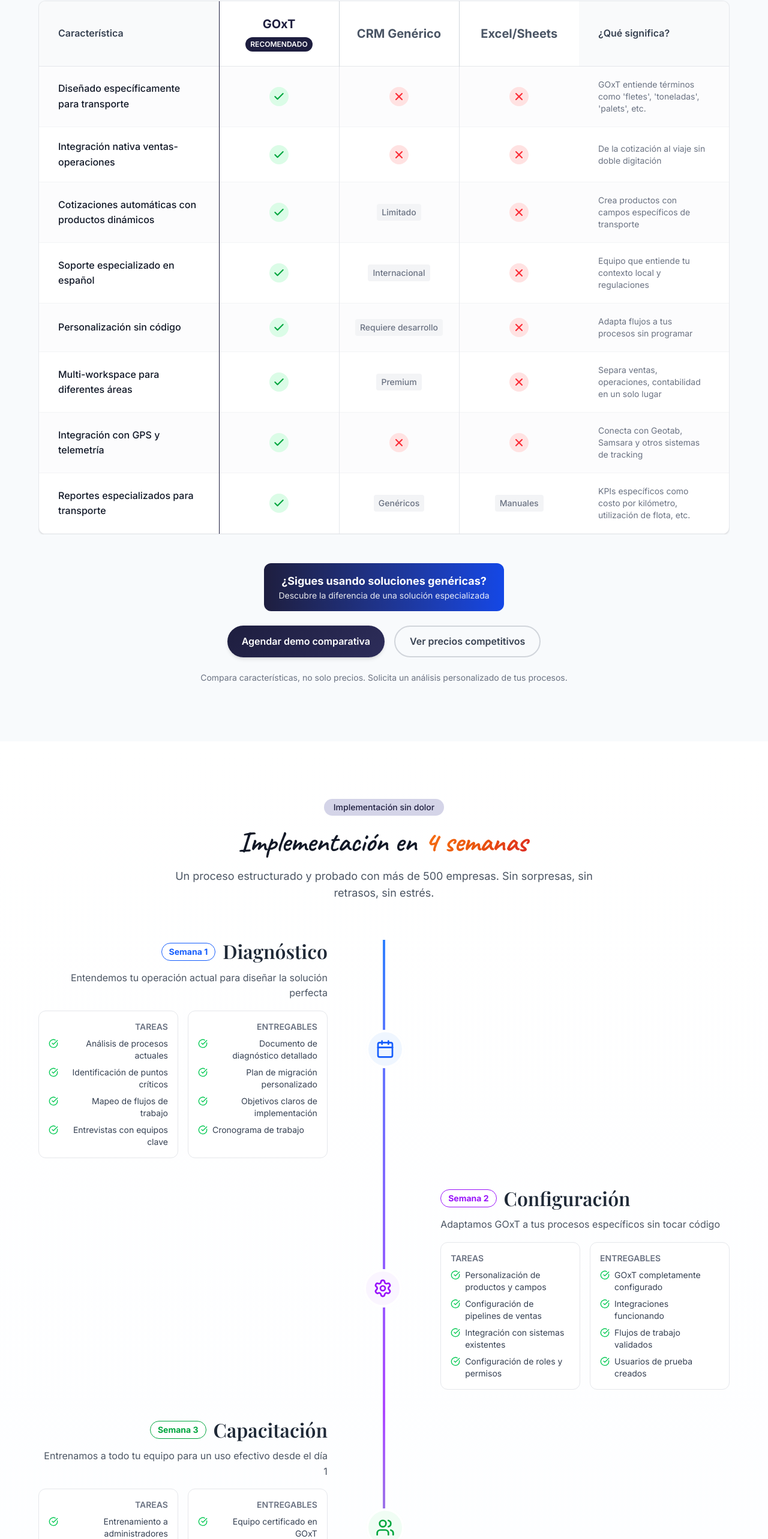
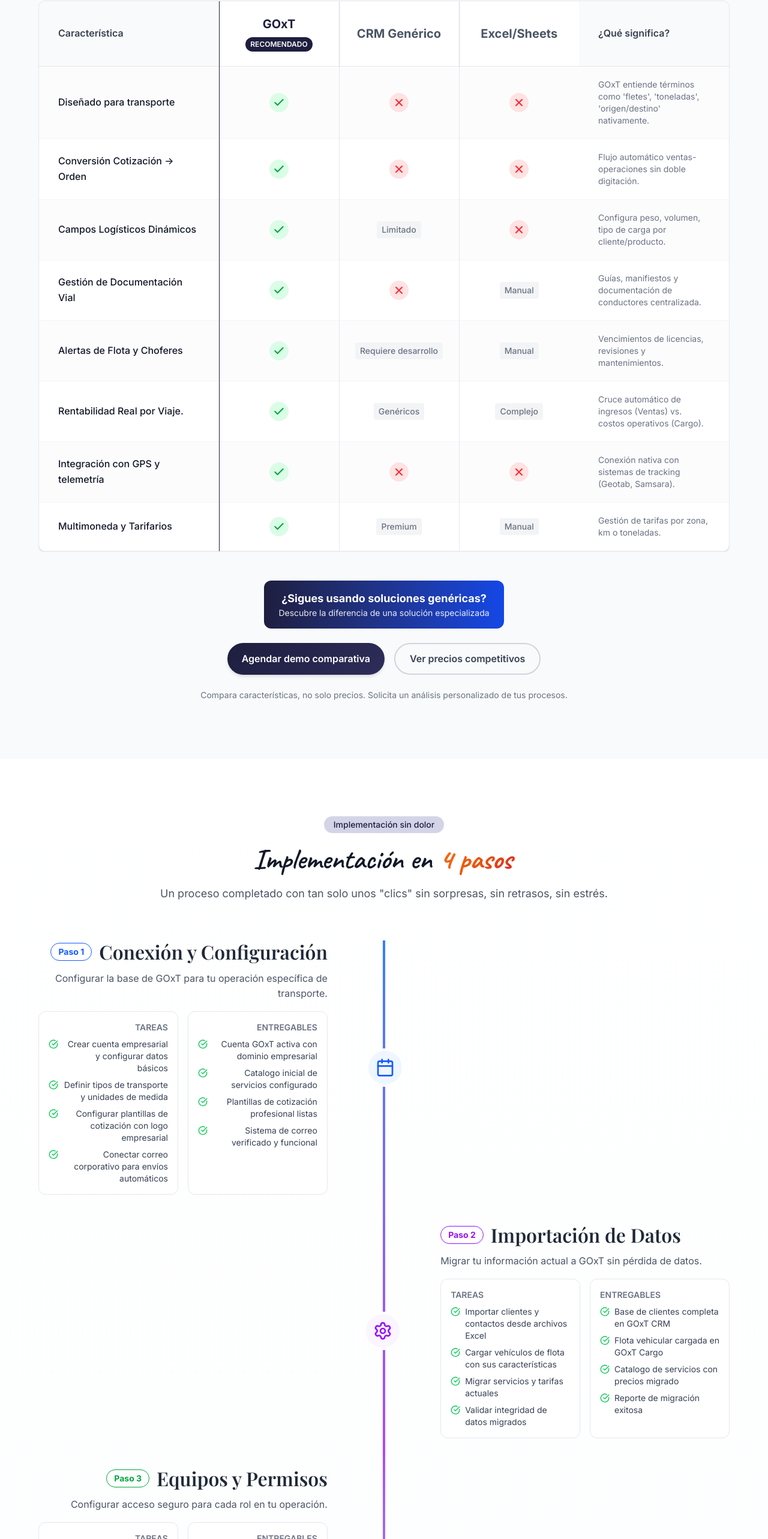
Before and after one commit to KevinCollio27/goxt-website, a Next.js app: page / in a window 1280 px wide. Shown: the part 3110-5676 px from the top of the page at 60% size. Built offline with nearby package versions, Linux system fonts and the light colour scheme.

Commit message:
Cambios Modificados de Secciones de Comparacion e Implementacion

```diff
--- a/src/components/sections/ComparisonSection.tsx
+++ b/src/components/sections/ComparisonSection.tsx
@@ -13,60 +13,60 @@
 
 const comparisonData: ComparisonItem[] = [
     {
-        feature: "Diseñado específicamente para transporte",
+        feature: "Diseñado para transporte",
         goxt: true,
         genericCrm: false,
         excel: false,
-        explanation: "GOxT entiende términos como 'fletes', 'toneladas', 'palets', etc."
+        explanation: "GOxT entiende términos como 'fletes', 'toneladas', 'origen/destino' nativamente."
     },
     {
-        feature: "Integración nativa ventas-operaciones",
+        feature: "Conversión Cotización -> Orden",
         goxt: true,
         genericCrm: false,
         excel: false,
-        explanation: "De la cotización al viaje sin doble digitación"
+        explanation: "Flujo automático ventas-operaciones sin doble digitación."
     },
     {
-        feature: "Cotizaciones automáticas con productos dinámicos",
+        feature: "Campos Logísticos Dinámicos",
         goxt: true,
         genericCrm: "Limitado",
         excel: false,
-        explanation: "Crea productos con campos específicos de transporte"
+        explanation: "Configura peso, volumen, tipo de carga por cliente/producto."
     },
     {
-        feature: "Soporte especializado en español",
+        feature: "Gestión de Documentación Vial",
         goxt: true,
-        genericCrm: "Internacional",
-        excel: false,
-        explanation: "Equipo que entiende tu contexto local y regulaciones"
+        genericCrm: false,
+        excel: "Manual",
+        explanation: "Guías, manifiestos y documentación de conductores centralizada."
     },
     {
-        feature: "Personalización sin código",
+        feature: "Alertas de Flota y Choferes",
         goxt: true,
         genericCrm: "Requiere desarrollo",
-        excel: false,
-        explanation: "Adapta flujos a tus procesos sin programar"
+        excel: "Manual",
+        explanation: "Vencimientos de licencias, revisiones y mantenimientos."
     },
     {
-        feature: "Multi-workspace para diferentes áreas",
+        feature: "Rentabilidad Real por Viaje.",
         goxt: true,
-        genericCrm: "Premium",
-        excel: false,
-        explanation: "Separa ventas, operaciones, contabilidad en un solo lugar"
+        genericCrm: "Genéricos",
+        excel: "Complejo",
+        explanation: "Cruce automático de ingresos (Ventas) vs. costos operativos (Cargo)."
     },
     {
         feature: "Integración con GPS y telemetría",
         goxt: true,
         genericCrm: false,
         excel: false,
-        explanation: "Conecta con Geotab, Samsara y otros sistemas de tracking"
+        explanation: "Conexión nativa con sistemas de tracking (Geotab, Samsara)."
     },
     {
-        feature: "Reportes especializados para transporte",
+        feature: "Multimoneda y Tarifarios",
         goxt: true,
-        genericCrm: "Genéricos",
-        excel: "Manuales",
-        explanation: "KPIs específicos como costo por kilómetro, utilización de flota, etc."
+        genericCrm: "Premium",
+        excel: "Manual",
+        explanation: "Gestión de tarifas por zona, km o toneladas."
     }
 ];
 
--- a/src/components/sections/ImplementationSection.tsx
+++ b/src/components/sections/ImplementationSection.tsx
@@ -17,82 +17,82 @@
 const implementationSteps: ImplementationStep[] = [
     {
         week: 1,
-        title: "Diagnóstico",
-        description: "Entendemos tu operación actual para diseñar la solución perfecta",
+        title: "Conexión y Configuración",
+        description: "Configurar la base de GOxT para tu operación específica de transporte.",
         color: "text-blue-600",
         bgColor: "bg-blue-50",
         Icon: Calendar,
         tasks: [
-            "Análisis de procesos actuales",
-            "Identificación de puntos críticos",
-            "Mapeo de flujos de trabajo",
-            "Entrevistas con equipos clave"
+            "Crear cuenta empresarial y configurar datos básicos",
+            "Definir tipos de transporte y unidades de medida",
+            "Configurar plantillas de cotización con logo empresarial",
+            "Conectar correo corporativo para envíos automáticos"
         ],
         deliverables: [
-            "Documento de diagnóstico detallado",
-            "Plan de migración personalizado",
-            "Objetivos claros de implementación",
-            "Cronograma de trabajo"
+            "Cuenta GOxT activa con dominio empresarial",
+            "Catalogo inicial de servicios configurado",
+            "Plantillas de cotización profesional listas",
+            "Sistema de correo verificado y funcional"
         ]
     },
     {
         week: 2,
-        title: "Configuración",
-        description: "Adaptamos GOxT a tus procesos específicos sin tocar código",
+        title: "Importación de Datos",
+        description: "Migrar tu información actual a GOxT sin pérdida de datos.",
         color: "text-purple-600",
         bgColor: "bg-purple-50",
         Icon: Settings,
         tasks: [
-            "Personalización de productos y campos",
-            "Configuración de pipelines de ventas",
-            "Integración con sistemas existentes",
-            "Configuración de roles y permisos"
+            "Importar clientes y contactos desde archivos Excel",
+            "Cargar vehículos de flota con sus características",
+            "Migrar servicios y tarifas actuales",
+            "Validar integridad de datos migrados"
         ],
         deliverables: [
-            "GOxT completamente configurado",
-            "Integraciones funcionando",
-            "Flujos de trabajo validados",
-            "Usuarios de prueba creados"
+            "Base de clientes completa en GOxT CRM",
+            "Flota vehicular cargada en GOxT Cargo",
+            "Catalogo de servicios con precios migrado",
+            "Reporte de migración exitosa"
         ]
     },
     {
         week: 3,
-        title: "Capacitación",
-        description: "Entrenamos a todo tu equipo para un uso efectivo desde el día 1",
+        title: "Equipos y Permisos",
+        description: "Configurar acceso seguro para cada rol en tu operación.",
         color: "text-green-600",
         bgColor: "bg-green-50",
         Icon: Users,
         tasks: [
-            "Entrenamiento a administradores",
-            "Talleres para equipos comerciales",
-            "Sesiones prácticas para operaciones",
-            "Capacitación en reportes y dashboards"
+            "Crear perfiles por rol (Ventas, Operaciones, Gerencia)",
+            "Invitar equipo comercial y operativo",
+            "Configurar permisos de acceso específicos",
+            "Realizar capacitación inicial por equipo"
         ],
         deliverables: [
-            "Equipo certificado en GOxT",
-            "Manuales personalizados",
-            "Videos tutoriales específicos",
-            "Plan de soporte continuo"
+            "Todos los usuarios con acceso activo",
+            "Matriz de permisos configurada",
+            "Capacitación básica completada",
+            "Soporte inicial de 1 semana activo"
         ]
     },
     {
         week: 4,
-        title: "Go Live",
-        description: "Implementación controlada con soporte total durante la transición",
+        title: "Go Live Inmediato",
+        description: "Operar al 100% con GOxT desde el primer día.",
         color: "text-orange-600",
         bgColor: "bg-orange-50",
         Icon: Rocket,
         tasks: [
-            "Migración segura de datos",
-            "Activación de todos los usuarios",
-            "Acompañamiento inicial en vivo",
-            "Monitoreo de primera semana"
+            "Generar primera cotización oficial con GOxT CRM",
+            "Crear órdenes de transporte desde cotizaciones aprobadas",
+            "Operar rutas con seguimiento en tiempo real",
+            "Generar facturación automática desde servicios"
         ],
         deliverables: [
-            "Sistema en producción",
-            "Datos históricos migrados",
-            "Soporte 24/7 activado",
-            "Plan de optimización continua"
+            "Primera cotización generada y enviada",
+            "Proceso cotización→operación validado",
+            "Dashboard operativo en tiempo real",
+            "Soporte premium activo para continuidad"
         ]
     }
 ];
@@ -121,7 +121,7 @@
                         style={{ fontFamily: "var(--font-handwritten), cursive" }}
                     >
                         Implementación en{" "}
-                        <span className="goxt-gradient-accent-text font-bold">4 semanas</span>
+                        <span className="goxt-gradient-accent-text font-bold">4 pasos</span>
                     </motion.h2>
 
                     <motion.p
@@ -131,7 +131,7 @@
                         transition={{ delay: 0.2 }}
                         className="text-lg text-[var(--goxt-gray-600)] max-w-3xl mx-auto"
                     >
-                        Un proceso estructurado y probado con más de 500 empresas. Sin sorpresas, sin
+                        Un proceso completado con tan solo unos "clics" sin sorpresas, sin
                         retrasos, sin estrés.
                     </motion.p>
                 </div>
@@ -157,7 +157,7 @@
                                 <div className={`w-1/2 ${isEven ? 'pr-16 text-right' : 'pl-16'}`}>
                                     <div className="inline-flex items-center gap-3 mb-3">
                                         <span className={`text-sm font-bold ${step.color} bg-white px-3 py-1 rounded-full border`}>
-                                            Semana {step.week}
+                                            Paso {step.week}
                                         </span>
                                         <h3 className="text-2xl font-bold text-[var(--goxt-gray-900)]">
                                             {step.title}
@@ -228,7 +228,7 @@
                                 <div>
                                     <div className="inline-flex items-center gap-2 mb-1">
                                         <span className={`text-xs font-bold ${step.color} bg-white px-2 py-1 rounded border`}>
-                                            Semana {step.week}
+                                            Paso {step.week}
                                         </span>
                                         <h3 className="text-xl font-bold text-[var(--goxt-gray-900)]">
                                             {step.title}
@@ -281,11 +281,11 @@
                         <div className="grid md:grid-cols-3 gap-8 mb-8">
                             <div className="text-center">
                                 <div className="text-3xl font-bold mb-2">100%</div>
-                                <div className="text-sm opacity-90">Implementaciones exitosas</div>
+                                <div className="text-sm opacity-90">De Confiabilidad</div>
                             </div>
                             <div className="text-center">
                                 <div className="text-3xl font-bold mb-2">4</div>
-                                <div className="text-sm opacity-90">Semanas promedio de implementación</div>
+                                <div className="text-sm opacity-90">Pasos de implementación</div>
                             </div>
                             <div className="text-center">
                                 <div className="text-3xl font-bold mb-2">24/7</div>
@@ -318,18 +318,6 @@
                             </div>
                         </div>
                     </div>
-
-                    {/* Nota adicional */}
-                    <div className="text-center mt-8">
-                        <div className="inline-flex items-center gap-2 bg-yellow-50 text-yellow-700 px-4 py-2 rounded-lg text-sm">
-                            <CheckCircle className="w-4 h-4" />
-                            <span>
-                                <strong>Sin costo de configuración</strong> •{" "}
-                                <strong>Migración de datos gratuita</strong> •{" "}
-                                <strong>Capacitación incluida</strong>
-                            </span>
-                        </div>
-                    </div>
                 </motion.div>
             </div>
         </section>
```
